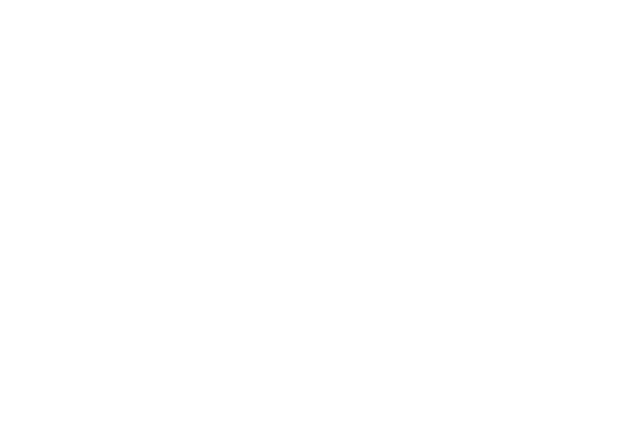
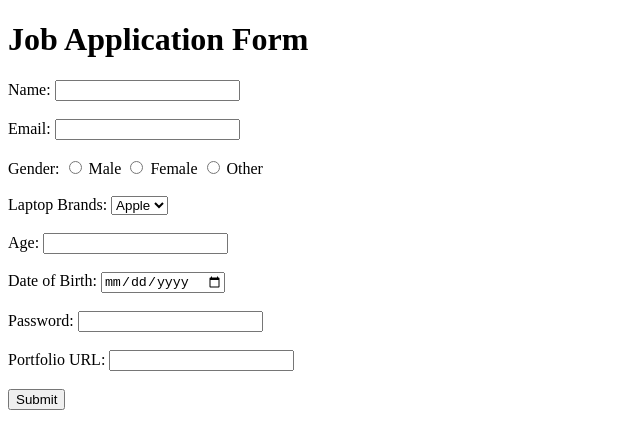
Before and after one commit to acciojob/job-app-form-varsha-alishetty, a website: page main.html in a window 1280 px wide. Shown: the whole page, without its empty margins (0-640 px from the left). Drawn offline with Linux system fonts and the light colour scheme.

Commit message:
created a submission

```diff
--- a/main.html
+++ b/main.html
@@ -1,16 +1,60 @@
 <!DOCTYPE html>
+<html>
+<head>
+    <title>Job Application Form</title>
+</head>
+<body>
 
-<html>
+    <h1>Job Application Form</h1>
 
-<head>
-	<link rel="stylesheet" href="styles.css">
-</head>
+    <form method="post">
 
-<body>
-	<!-- the entire body must be written by student -->
-    <script type="text/javascript" src="./script.js">
-</script>
+        <label for="name">Name:</label>
+        <input type="text" id="name" name="name" required>
+        <br><br>
+
+        <label for="email">Email:</label>
+        <input type="email" id="email" name="email" required>
+        <br><br>
+
+        <label>Gender:</label>
+        <input type="radio" id="male" name="gender" value="Male" required>
+        <label for="male">Male</label>
+
+        <input type="radio" id="female" name="gender" value="Female">
+        <label for="female">Female</label>
+
+        <input type="radio" id="other" name="gender" value="Other">
+        <label for="other">Other</label>
+        <br><br>
+
+        <label for="laptop">Laptop Brands:</label>
+        <select id="laptop" name="laptop">
+            <option value="Apple">Apple</option>
+            <option value="Asus">Asus</option>
+            <option value="HP">HP</option>
+        </select>
+        <br><br>
+
+        <label for="age">Age:</label>
+        <input type="number" id="age" name="age" required>
+        <br><br>
+
+        <label for="dob">Date of Birth:</label>
+        <input type="date" id="dob" name="dob" required>
+        <br><br>
+
+        <label for="password">Password:</label>
+        <input type="password" id="password" name="password" required>
+        <br><br>
+
+        <label for="portfolio">Portfolio URL:</label>
+        <input type="url" id="portfolio" name="portfolio">
+        <br><br>
+
+        <button type="submit">Submit</button>
+
+    </form>
 
 </body>
-
 </html>
```
